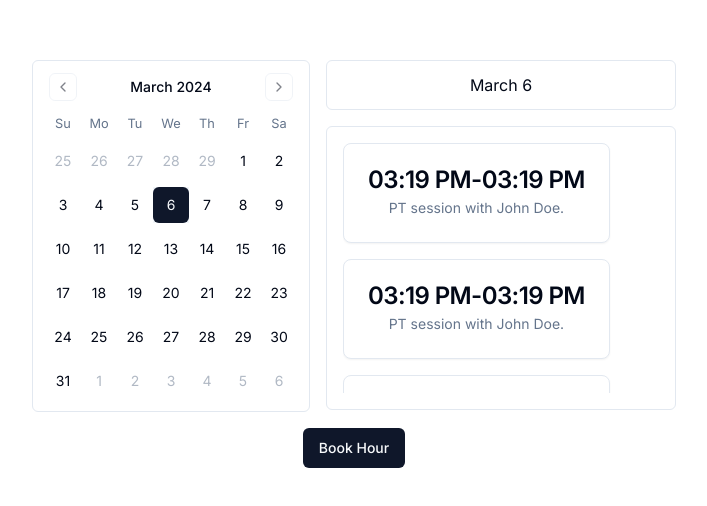
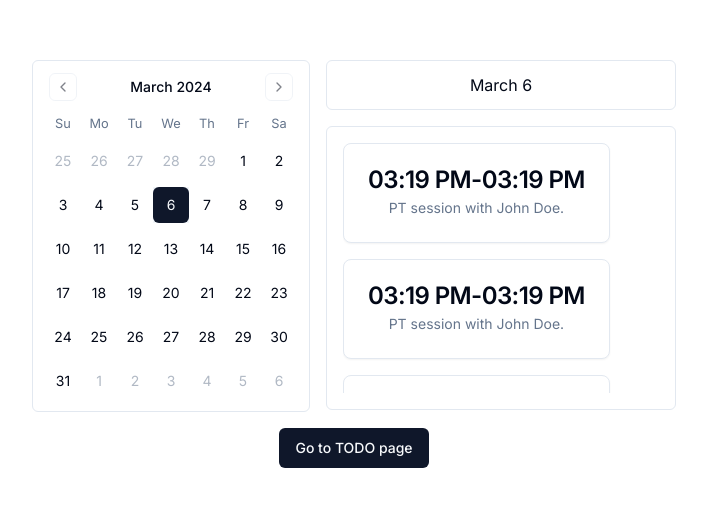
Before and after one commit to Hebelub/learn-new-tech, a Next.js app: page / in a window 1280 px wide. Shown: the part 136-642 px from the top of the page, without its empty margins (286-993 px from the left). Built offline with nearby package versions, Linux system fonts and the light colour scheme.

Commit message:
Add TODO page

```diff
--- a/app/page.tsx
+++ b/app/page.tsx
@@ -1,9 +1,15 @@
 import TimeBooker from "@/components/TimeBooker"
+import { Button } from "@/components/ui/button"
+import Link from 'next/link';
 
 export default function Home() {
   return (
     <main className="flex min-h-screen flex-col items-center justify-center p-24">
       <TimeBooker />
+
+      <Link href="/todo" passHref>
+        <Button className="mt-4">Go to TODO page</Button>
+      </Link>
     </main>
   );
 }
--- /dev/null
+++ b/app/todo/page.tsx
@@ -0,0 +1,7 @@
+export default function Todo() {
+  return (
+    <main className="flex min-h-screen flex-col items-center justify-center p-24">
+      Text
+    </main>
+  );
+}
--- a/components/TimeBooker.tsx
+++ b/components/TimeBooker.tsx
@@ -41,8 +41,6 @@
                 </div>
 
             </div>
-
-            <Button className="mt-4">Book Hour</Button>
         </div>
     )
 }
```
